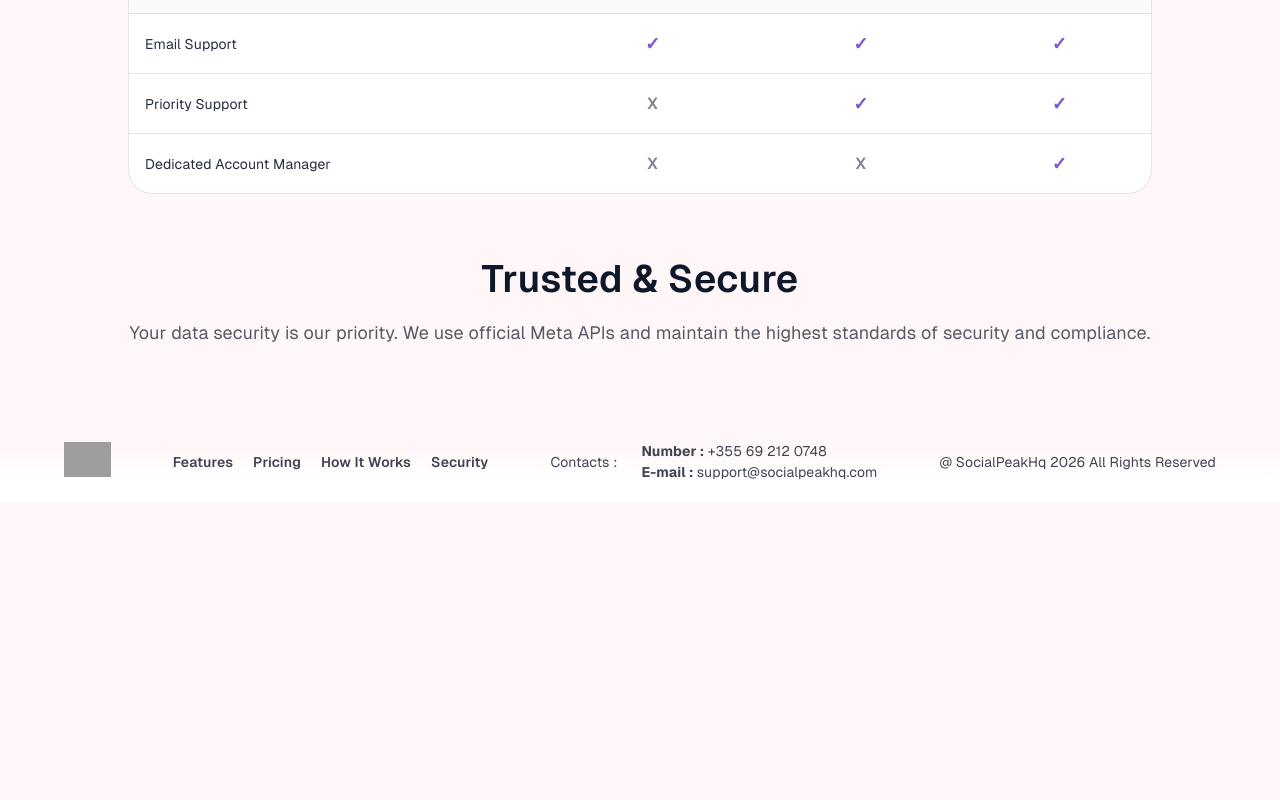
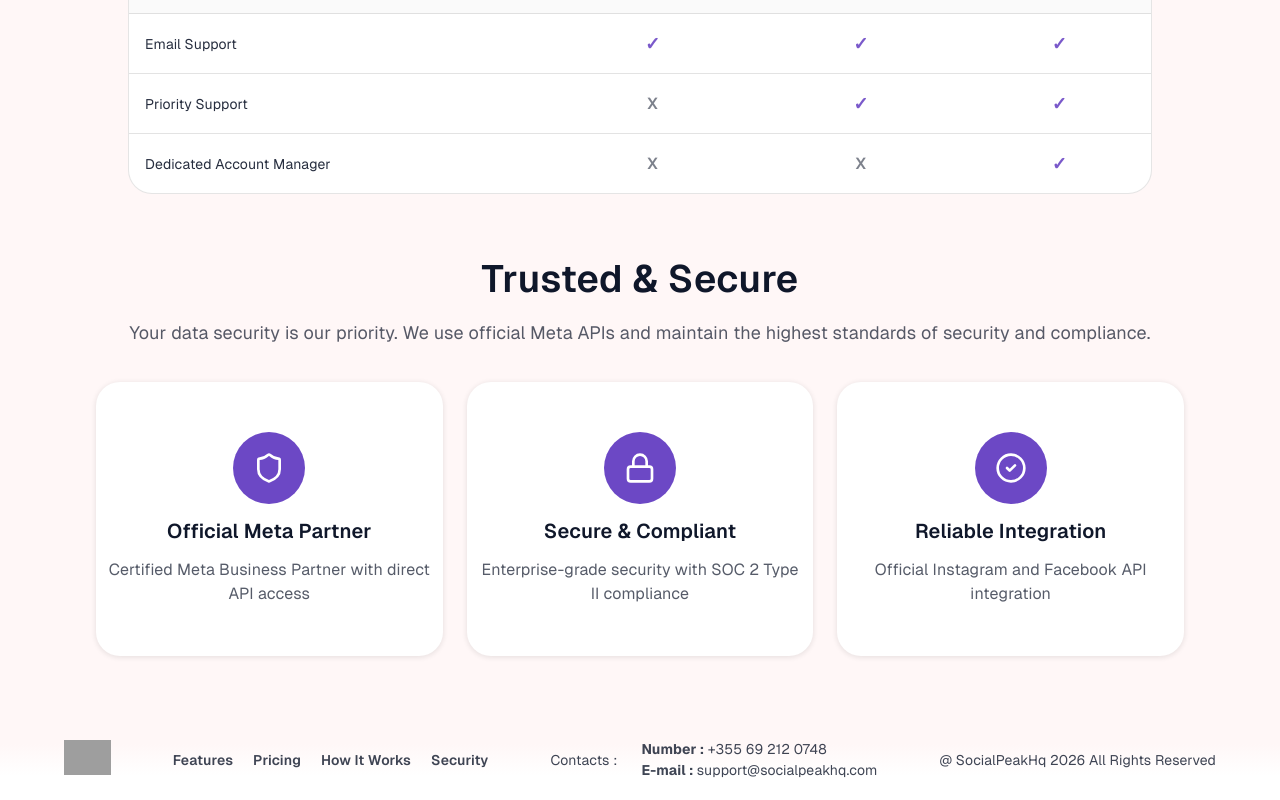
Before and after one commit to socialpeakhq/social-peak-landing, a React (Vite) app: page /pricing in a window 1280 px wide. Shown: the part 2638-3438 px from the top of the page. Before the commit the page ends 3140 px from the top, so only its background shows below. Built offline with nearby package versions, Linux system fonts and the light colour scheme; grey boxes are pictures that could not be loaded.

Commit message:
finished secure section

```diff
--- a/src/pages/pricing/components/SecureSection/index.tsx
+++ b/src/pages/pricing/components/SecureSection/index.tsx
@@ -1,5 +1,8 @@
 import { type ReactElement } from "react";
 import { Box, Typography } from "@mui/material";
+import Secure from "../../../../assets/images/pricing/secure.svg?react"
+import Lock from "../../../../assets/images/pricing/lock.svg?react"
+import Check from "../../../../assets/images/pricing/check.svg?react"
 import styles from "./styles.module.scss"
 
 export default function SecureSection(): ReactElement {
@@ -7,7 +10,29 @@ export default function SecureSection(): ReactElement {
     <Box className={styles.secureContainer}>
       <Typography className={styles.sectionTitle}>Trusted & Secure</Typography>
       <Typography className={styles.sectionDescription}>Your data security is our priority. We use official Meta APIs and maintain the highest standards of security and compliance.</Typography>
-      <Box className={styles.cardsContainer}></Box>
+      <Box className={styles.cardsContainer}>
+        <Box className={styles.card}>
+          <Box className={styles.iconContainer}>
+            <Secure />
+          </Box>
+          <Typography className={styles.cardTitle}>Official Meta Partner</Typography>
+          <Typography className={styles.cardDescription}>Certified Meta Business Partner with direct API access</Typography>
+        </Box>
+        <Box className={styles.card}>
+          <Box className={styles.iconContainer}>
+            <Lock />
+          </Box>
+          <Typography className={styles.cardTitle}>Secure & Compliant</Typography>
+          <Typography className={styles.cardDescription}>Enterprise-grade security with SOC 2 Type II compliance</Typography>
+        </Box>
+        <Box className={styles.card}>
+          <Box className={styles.iconContainer}>
+            <Check />
+          </Box>
+          <Typography className={styles.cardTitle}>Reliable Integration</Typography>
+          <Typography className={styles.cardDescription}>Official Instagram and Facebook API integration</Typography>
+        </Box>
+      </Box>
     </Box>
   )
 }
--- a/src/pages/pricing/components/SecureSection/styles.module.scss
+++ b/src/pages/pricing/components/SecureSection/styles.module.scss
@@ -17,3 +17,57 @@
   opacity: 0.7;
   font-size: 18px;
 }
+
+.cardsContainer {
+  display: flex;
+  align-items: center;
+  gap: 24px;
+  width: 85dvw;
+  margin-top: 24px;
+}
+
+.card {
+  width: 100%;
+  min-height: 250px;
+  border-radius: 24px;
+  box-shadow: 0px 1px 5px 1px #00000015;
+  background-color: #fff;
+  display: flex;
+  align-items: center;
+  justify-content: center;
+  flex-direction: column;
+  gap: 12px;
+  transition: all 0.3s;
+  padding: 12px;
+  &:hover {
+    transform: translateY(-5px);
+  }
+}
+
+.iconContainer {
+  background-color: var(--accent-purple);
+  height: 72px;
+  width: 72px;
+  display: flex;
+  align-items: center;
+  justify-content: center;
+  border-radius: 100%;
+  color: #fff;
+  svg {
+    width: 32px;
+    height: 32px;
+  }
+}
+
+.cardTitle {
+  text-align: center;
+  font-size: 20px;
+  color: var(--text-color);
+  font-weight: 600;
+}
+
+.cardDescription {
+  text-align: center;
+  color: var(--text-color);
+  opacity: 0.7;
+}
--- /dev/null
+++ b/src/types/svg.d.ts
@@ -0,0 +1 @@
+/// <reference types="vite-plugin-svgr/client" />
```
